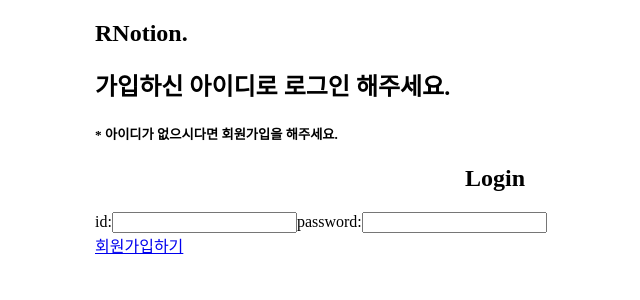
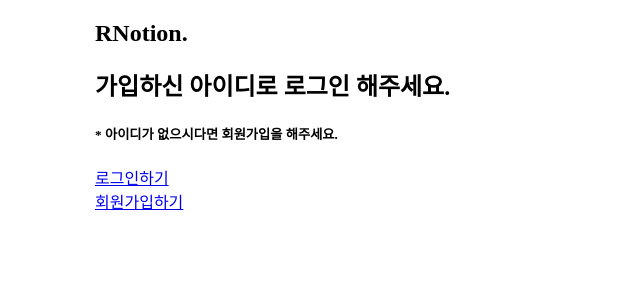
Before and after one commit to yoonjonglyu/rnotion, a React app in the folder packages/front/: page / in a window 1280 px wide. Shown: the top 300 px of the page, without its empty margins (145-785 px from the left). Built offline with nearby package versions, Linux system fonts and the light colour scheme.

Commit message:
feat(FEATURE): INTRO - 로그인하기 & 회원가입하기 링크

```diff
--- a/packages/front/src/feature/main/intro.tsx
+++ b/packages/front/src/feature/main/intro.tsx
@@ -1,4 +1,5 @@
 import React from 'react';
+import { Link } from 'react-router-dom';
 import Styled from '@emotion/styled';
 
 const Container = Styled.article`
@@ -27,18 +28,8 @@ const Intro: React.FC<IntroProps> = () => {
         <h5>* 아이디가 없으시다면 회원가입을 해주세요.</h5>
       </HeadLines>
       <LoginBox>
-        <form>
-          <LoginTitle>Login</LoginTitle>
-          <label>
-            id:
-            <input type="text" />
-          </label>
-          <label>
-            password:
-            <input type="text" />
-          </label>
-        </form>
-        <a href="#">회원가입하기</a>
+        <Link to="signin">로그인하기</Link><br/>
+        <Link to="signup">회원가입하기</Link>
       </LoginBox>
     </Container>
   );
```
Also changed, not shown: 2 other files (tests, documents, lock files or other folders).
